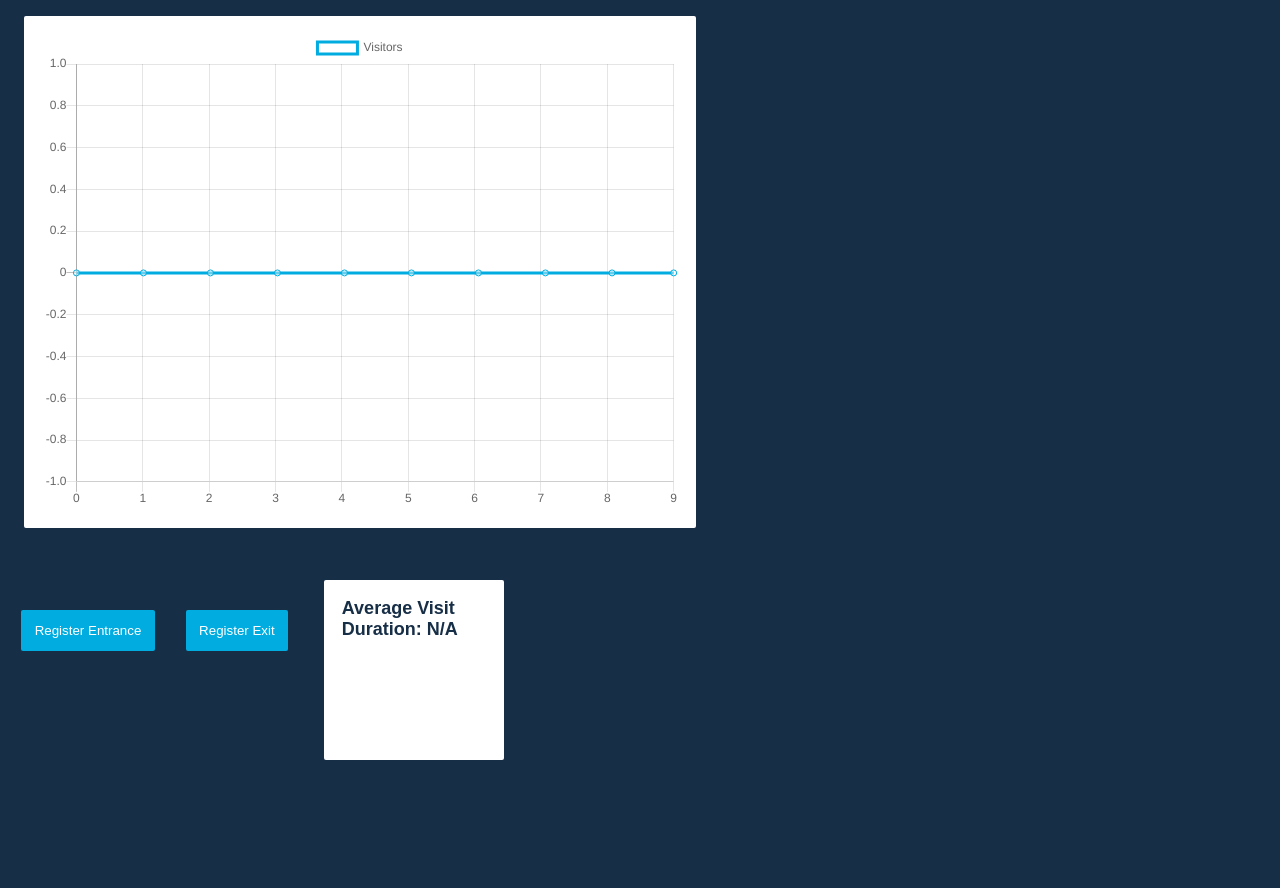
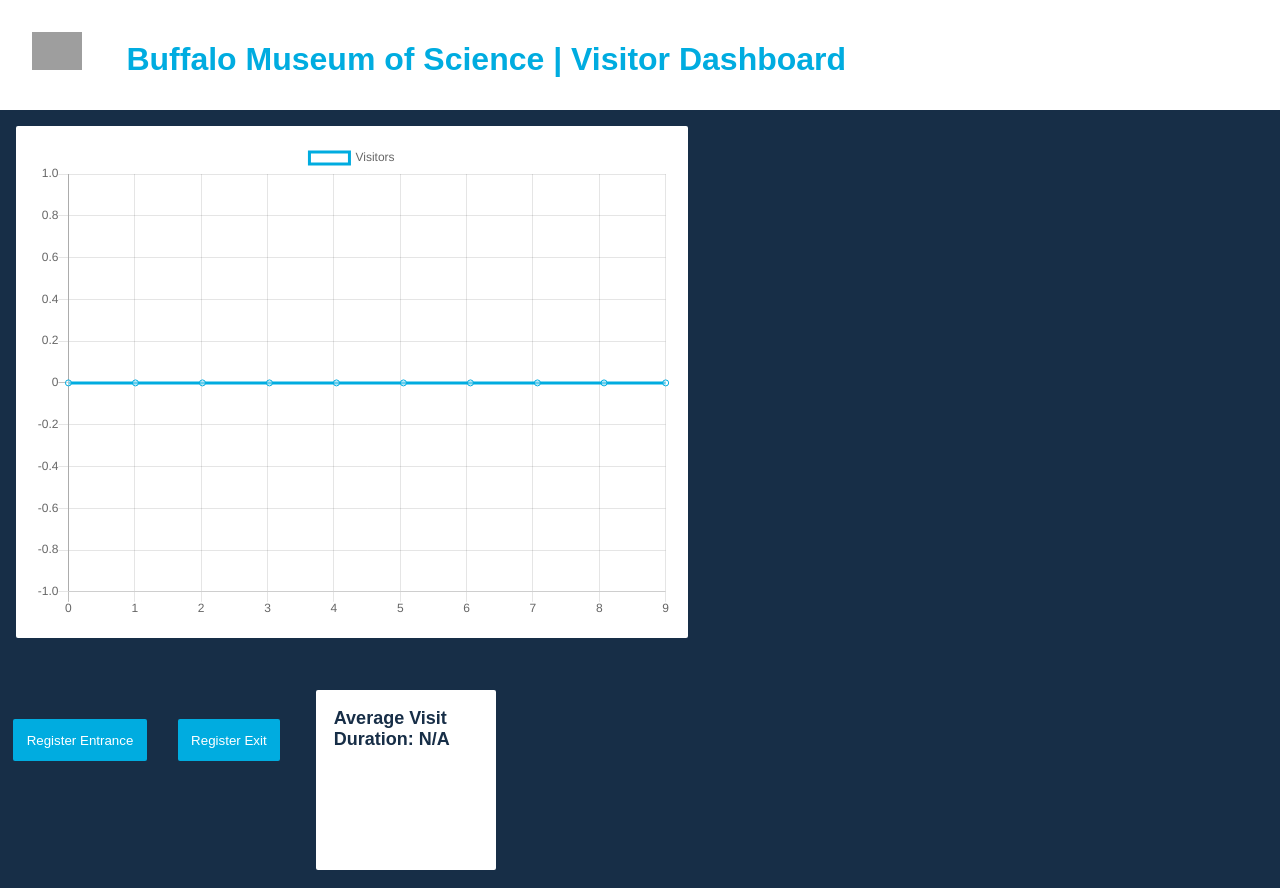
Before and after one commit to cole-easton/TechBuffaloHackathon, a website with bundled scripts: page index.html in a window 1280 px wide. Before the commit the page ends 800 px from the top, so only its background shows below. Built offline with nearby package versions, Linux system fonts and the light colour scheme; grey boxes are pictures that could not be loaded.

Commit message:
Add header

```diff
--- a/index.html
+++ b/index.html
@@ -10,7 +10,12 @@
     <title>Document</title>
 </head>
 
+
 <body>
+    <header>
+        <img width="50" alt="Buffalo Museum of Science" src="https://www.sciencebuff.org/wp-content/uploads/2018/06/buffalo-museum-regular.png">
+        <h1>Buffalo Museum of Science | Visitor Dashboard</h1>
+    </header>
     <canvas id="chart" width="640" height="480">
     </canvas> <br>
     <button id="enter">Register Entrance</button>
--- a/style.css
+++ b/style.css
@@ -1,6 +1,8 @@
 body {
     background-color: #172e47;
     font-family: sans-serif;
+    padding: 0;
+    margin: 0;
 }
 
 button {
@@ -10,6 +12,22 @@ button {
     color: white;
     border: none;
     margin: 1em;
+}
+
+header {
+    margin: 0;
+    background-color: white;
+    color: #00ace0;
+    padding: 2em;
+}
+
+header>img {
+    margin-right: 40px;
+}
+
+h1 {
+    margin: 0;
+    display: inline-block;
 }
 
 button:hover {
```
Also changed, not shown: buffalo-museum-white.webp (added).
